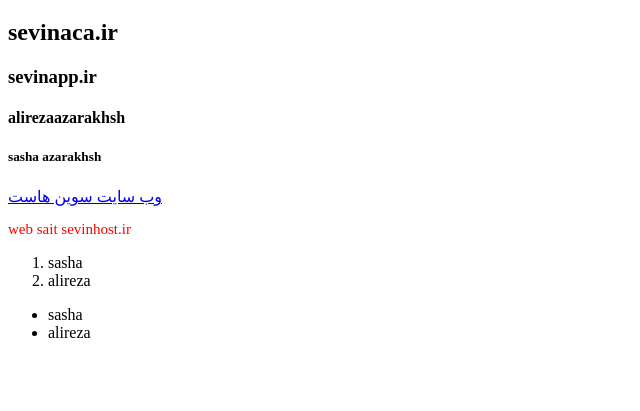
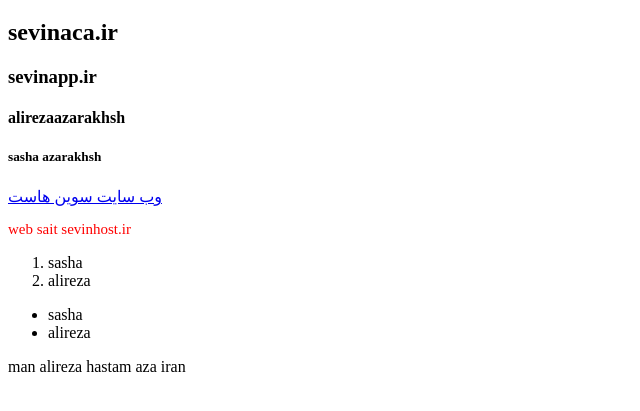
Before and after one commit to alirezaazarakhsh/sevinaca, a plain HTML site: page index.html in a window 1280 px wide. Shown: the part 211-622 px from the top of the page, without its empty margins (0-640 px from the left). Drawn offline with Linux system fonts and the light colour scheme.

Commit message:
ezafe shod style

```diff
--- a/index.html
+++ b/index.html
@@ -39,6 +39,13 @@
         <li> alireza </li>
     </ul>
 
+    <div class="sasha">
+
+        <P> man alireza hastam aza iran </P>
+
+
+
+    </div>
 
 
 </body>
```
Also changed, not shown: style.css (added).
